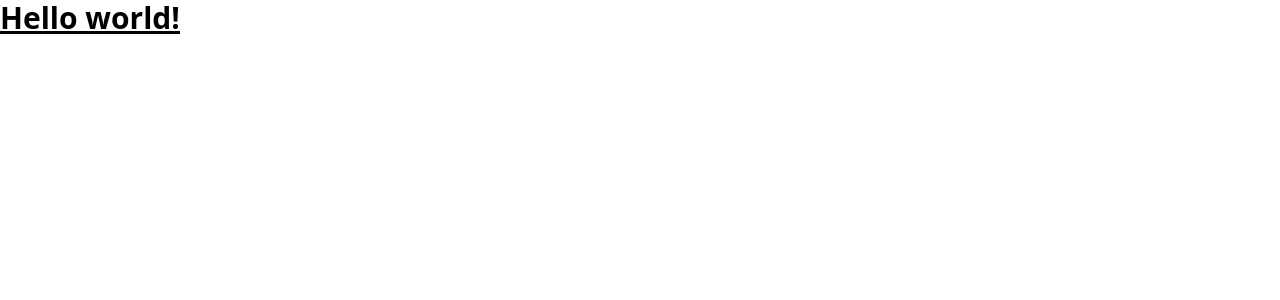
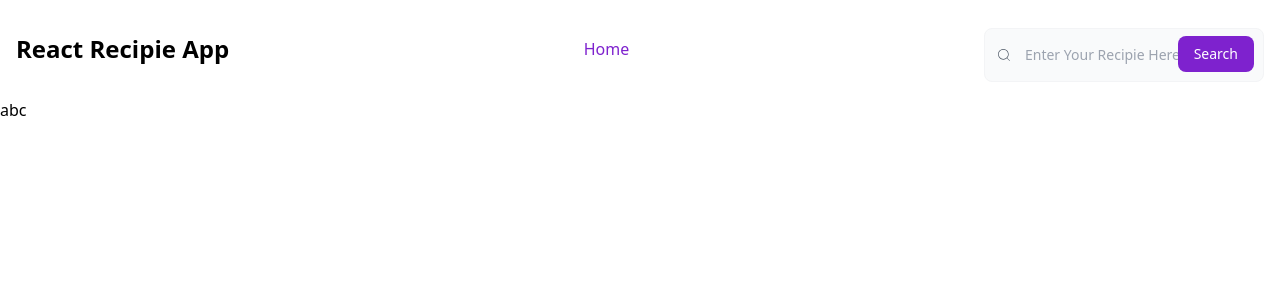
Before and after one commit to WebCoders1122/react-recipie-app, a React (Vite) app: page / in a window 1280 px wide. Shown: the top 300 px of the page. Built offline with nearby package versions, Linux system fonts and the light colour scheme.

Commit message:
router, tailwind and other npm packages addes successfully

```diff
--- a/package.json
+++ b/package.json
@@ -11,7 +11,9 @@
     "@reduxjs/toolkit": "^1.8.1",
     "react": "^18.0.0",
     "react-dom": "^18.0.0",
-    "react-redux": "^8.0.1"
+    "react-icons": "^5.2.1",
+    "react-redux": "^8.0.1",
+    "react-router-dom": "^6.23.1"
   },
   "devDependencies": {
     "@types/react": "^18.0.0",
--- a/src/App.jsx
+++ b/src/App.jsx
@@ -1,3 +1,8 @@
-export default function App() {
-  return <h1 className='text-3xl font-bold underline'>Hello world!</h1>;
-}
+import React from "react";
+import RecipieApp from "./features/Recipie/RecipieApp";
+
+const App = () => {
+  return <div>app</div>;
+};
+
+export default App;
--- a/src/app/store.js
+++ b/src/app/store.js
@@ -1,8 +1,7 @@
 import { configureStore } from "@reduxjs/toolkit";
-import counterReducer from "../features/counter/counterSlice";
-
+import recipieReducer from "../features/Recipie/recipieSlice";
 export const store = configureStore({
   reducer: {
-    counter: counterReducer,
+    recipie: recipieReducer,
   },
 });
--- /dev/null
+++ b/src/components/Layout.jsx
@@ -0,0 +1,16 @@
+import React from "react";
+//for dynamic changes
+import { Outlet } from "react-router-dom";
+import Navbar from "./Navbar";
+
+const Layout = () => {
+  return (
+    <>
+      <Navbar />
+      <Outlet />
+      {/* all components will be rendered here in place of this outlet */}
+    </>
+  );
+};
+
+export default Layout;
--- /dev/null
+++ b/src/components/Navbar.jsx
@@ -0,0 +1,82 @@
+import React, { useState } from "react";
+import { AiOutlineClose, AiOutlineMenu } from "react-icons/ai";
+import SearchWithButton from "./Reusable Components/SearchWithButton";
+import { NavLink } from "react-router-dom";
+
+const Navbar = () => {
+  //to expand or collaps mobile menu
+  const [expand, setExpand] = useState(false);
+  const handleExpand = () => {
+    setExpand(!expand);
+  };
+  return (
+    // main container of recipie app
+    <div>
+      <nav className='bg-white border-grey-200 dark:bg-grey-900'>
+        <div className='max-w-screen-xl flex flex-wrap items-center justify-between mx-auto p-4'>
+          {/* logo of navbar */}
+          <span className='self-center text-2xl font-semibold whitespace-nowrap dark:text-white'>
+            React Recipie App
+          </span>
+          {/* search for large screens and mobile menu button */}
+          <div className='flex md:order-2'>
+            <div className='relative mt-3 hidden md:block'>
+              <SearchWithButton>Enter Your Recipie Here...</SearchWithButton>
+            </div>
+            {/* mobile navbar menu button */}
+            <button
+              data-collapse-toggle='navbar-search'
+              type='button'
+              onClick={handleExpand}
+              className='inline-flex items-center p-2 w-10 h-10 justify-center text-sm text-grey-500 rounded-lg md:hidden hover:bg-grey-100 focus:outline-none focus:ring-2 focus:ring-grey-200 dark:text-grey-400 dark:hover:bg-grey-700 dark:focus:ring-grey-600'
+              aria-controls='navbar-search'
+              aria-expanded='false'>
+              <span className='sr-only'>Open main menu</span>
+              <div
+                className={`block lg:hidden mx-5 text-violet-700 dark:text-white`}>
+                {expand ? (
+                  <AiOutlineClose
+                    className='ease-linear duration-200'
+                    size={25}
+                  />
+                ) : (
+                  <AiOutlineMenu
+                    className='ease-linear duration-200'
+                    size={25}
+                  />
+                )}
+              </div>
+            </button>
+          </div>
+
+          <div
+            className='items-center justify-between hidden w-full md:flex md:w-auto md:order-1'
+            id='navbar-search'>
+            {/* mobile search */}
+            <div className='relative mt-3 md:hidden'>
+              <SearchWithButton>Search Your Recipe Here...</SearchWithButton>
+            </div>
+            <ul className='flex flex-col md:justify-center md:items-center justify-center font-medium p-4 md:p-0 mt-4 border border-grey-100 rounded-lg bg-grey-50 md:space-x-8 rtl:space-x-reverse md:flex-row md:mt-0 md:border-0 md:bg-white dark:bg-grey-800 md:dark:bg-grey-900 dark:border-grey-700'>
+              <li>
+                <NavLink
+                  to='/'
+                  className={(isActive) => {
+                    return `block py-2 px-3  rounded hover:bg-grey-100 md:hover:bg-transparent md:border-0 md:hover:text-purple-700 md:p-0 ${
+                      isActive.isActive
+                        ? "text-purple-700 dark:text-red-500"
+                        : "text-grey-900 dark:text-white"
+                    } md:dark:hover:text-red-500 dark:hover:bg-grey-700 dark:hover:text-white md:dark:hover:bg-transparent`;
+                  }}
+                  aria-current='page'>
+                  Home
+                </NavLink>
+              </li>
+            </ul>
+          </div>
+        </div>
+      </nav>
+    </div>
+  );
+};
+
+export default Navbar;
--- /dev/null
+++ b/src/components/Reusable Components/SearchWithButton.jsx
@@ -0,0 +1,56 @@
+import React, { useState } from "react";
+
+//react icons
+import { CiSearch } from "react-icons/ci";
+
+const SearchWithButton = ({ children, dispatch, setNewSearch }) => {
+  const [inputValue, setInputValue] = useState("");
+  const handleSearch = (value) => {
+    console.log(value, value == "");
+    // if (value == "") return alert("Please Enter City Name to Search...");
+    dispatch(setNewSearch(value));
+    setInputValue("");
+  };
+  return (
+    <form
+      className='max-w-md mx-auto'
+      onSubmit={(event) => {
+        event.preventDefault();
+      }}>
+      <label
+        htmlFor='default-search'
+        className='mb-2 text-sm font-medium text-gray-900 sr-only dark:text-white'>
+        Search
+      </label>
+      <div className='relative'>
+        <div className='absolute inset-y-0 start-0 flex items-center ps-3 pointer-events-none'>
+          <CiSearch className='text-gray-600 dark:text-gray-300' />
+        </div>
+        <input
+          type='search'
+          id='default-search'
+          className='block w-full p-4 mr-5 ps-10 text-sm text-gray-900 border border-gray-100 rounded-lg bg-gray-50 focus:ring-purple-500 focus:border-purple-500 dark:bg-gray-700 dark:border-gray-600 dark:placeholder-gray-400 dark:text-white dark:focus:ring-red-500 dark:focus:border-red-500'
+          placeholder={children}
+          required=''
+          value={inputValue}
+          onChange={(e) => setInputValue(e.target.value)}
+          onKeyPress={(event) => {
+            if (event.key === "Enter") {
+              if (inputValue == "")
+                return alert("Please Enter City Name to Search...");
+              handleSearch(inputValue);
+            }
+          }}
+        />
+        <button
+          onClick={() => handleSearch(inputValue)}
+          type='submit'
+          className='text-white absolute end-2.5 bottom-2.5 bg-purple-700 hover:bg-purple-800 focus:ring-4 focus:outline-none focus:ring-purple-300 font-medium rounded-lg text-sm px-4 py-2 dark:bg-red-600 dark:hover:bg-red-700 dark:focus:ring-red-800'>
+          Search
+        </button>
+      </div>
+    </form>
+  );
+};
+
+export default SearchWithButton;
--- /dev/null
+++ b/src/features/Recipie/RecipieApp.jsx
@@ -0,0 +1,8 @@
+import React from "react";
+import Navbar from "../../components/Navbar";
+
+const RecipieApp = () => {
+  return <div>{/* <Navbar /> */}abc</div>;
+};
+
+export default RecipieApp;
--- /dev/null
+++ b/src/features/Recipie/recipieAPI.js
@@ -0,0 +1,6 @@
+// this is async function to fetch data from server
+export function fetchRecipies(searchValue) {
+  return new Promise((resolve) =>
+    setTimeout(() => resolve({ data: amount }), 500)
+  );
+}
--- /dev/null
+++ b/src/features/Recipie/recipieSlice.js
@@ -0,0 +1,36 @@
+import { createAsyncThunk, createSlice } from "@reduxjs/toolkit";
+import { fetchRecipies } from "./recipieAPI";
+
+//this is initial state
+const initialState = {
+  recipies: [],
+  loading: false,
+};
+
+export const fetchRecipiesAsync = createAsyncThunk(
+  "recipie/fetchRecipies",
+  async (searchValue) => {
+    const response = await fetchRecipies(searchValue);
+    return response.data;
+  }
+);
+
+export const recipieSlice = createSlice({
+  name: "recipie",
+  initialState,
+  reducers: {},
+  extraReducers: (builder) => {
+    builder
+      .addCase(fetchRecipiesAsync.pending, (state) => {
+        state.loading = true;
+      })
+      .addCase(fetchRecipiesAsync.fulfilled, (state, action) => {
+        state.loading = false;
+        console.log(action.payload);
+      });
+  },
+});
+
+// export const { increment, decrement, incrementByAmount } = recipieSlice.actions;
+
+export default recipieSlice.reducer;
--- a/src/main.jsx
+++ b/src/main.jsx
@@ -5,10 +5,41 @@ import { store } from "./app/store";
 import App from "./App";
 import "./index.css";
 
+//react router dom imports to create and implement routing
+import {
+  createBrowserRouter,
+  createRoutesFromElements,
+  Route,
+  RouterProvider,
+} from "react-router-dom";
+
+// elements or components to be used in router
+import Layout from "./components/Layout";
+import RecipieApp from "./features/Recipie/RecipieApp";
+
+const Index = () => {
+  const router = createBrowserRouter(
+    createRoutesFromElements(
+      // this is main router or home
+      <Route
+        path='/'
+        element={<Layout />}>
+        <Route
+          path=''
+          element={<RecipieApp />}
+        />
+      </Route>
+    )
+  );
+  return <RouterProvider router={router} />;
+};
+
+export default Index;
+
 ReactDOM.createRoot(document.getElementById("root")).render(
   <React.StrictMode>
     <Provider store={store}>
-      <App />
+      <Index />
     </Provider>
   </React.StrictMode>
 );
```
Also changed, not shown: 1 other file (tests, documents, lock files or other folders).
